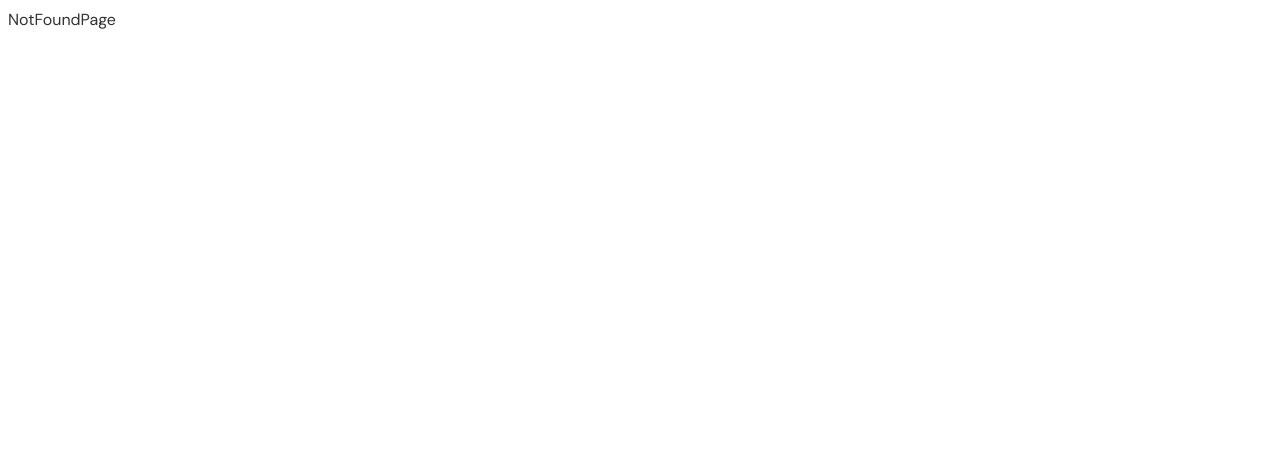
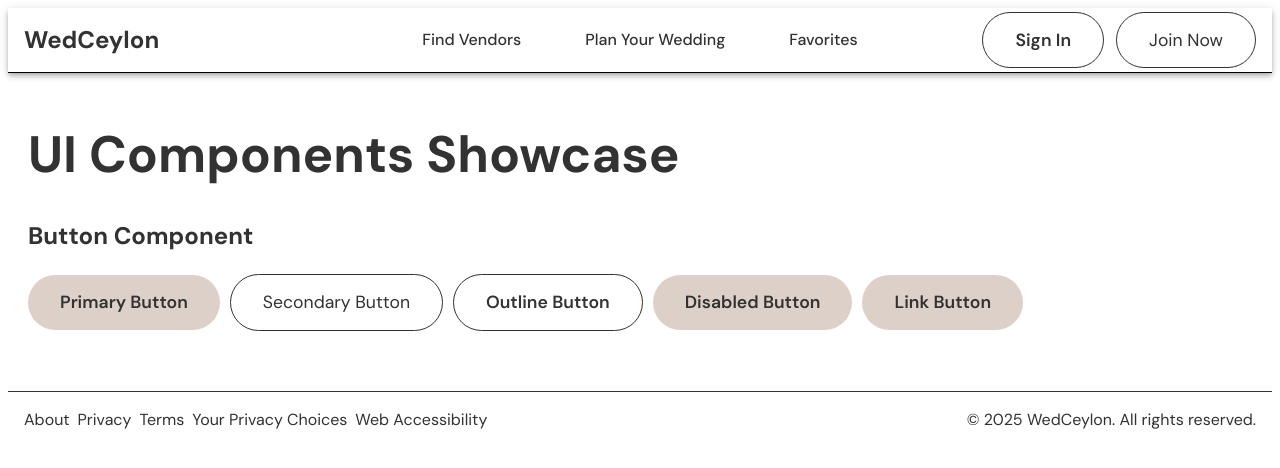
Before and after one commit to kbadeesha/wed-ceylon-frontend, a React (Vite) app: page /components in a window 1280 px wide. Before the commit this address had no page. Shown: the top 468 px of the page. Built offline with nearby package versions, Linux system fonts and the light colour scheme.

Commit message:
Components

```diff
--- /dev/null
+++ b/src/pages/Components/ComponentsPage.tsx
@@ -0,0 +1,25 @@
+import React from 'react';
+import Button from '../../components/common/Button/Button';
+
+const ComponentsPage: React.FC = () => {
+  return (
+    <div style={{ padding: '20px' }}>
+      <h1>UI Components Showcase</h1>
+
+      <section style={{ marginBottom: '40px' }}>
+        <h2>Button Component</h2>
+        <div style={{ display: 'flex', gap: '10px', flexWrap: 'wrap', alignItems: 'center' }}>
+          <Button variant="primary">Primary Button</Button>
+          <Button variant="secondary">Secondary Button</Button>
+          <Button variant="outline">Outline Button</Button>
+          <Button disabled>Disabled Button</Button>
+          <Button to="/">Link Button</Button>
+        </div>
+      </section>
+
+      {/* Add more components here as they are created */}
+    </div>
+  );
+};
+
+export default ComponentsPage;
--- a/src/router.tsx
+++ b/src/router.tsx
@@ -13,6 +13,7 @@ import Privacy from './components/layout/Footer/Privacy';
 import Terms from './components/layout/Footer/Terms';
 import YourPrivacyChoices from './components/layout/Footer/YourPrivacyChoices';
 import WebAccessibility from './components/layout/Footer/WebAccessibility';
+import ComponentsPage from './pages/Components/ComponentsPage';
 
 const routes: RouteObject[] = [
   {
@@ -49,6 +50,10 @@ const routes: RouteObject[] = [
         element: <JoinNow />,
       },
       {
+        path: 'components',
+        element: <ComponentsPage />,
+      },
+      {
         path: 'privacy',
         element: <Privacy />,
       },
```
